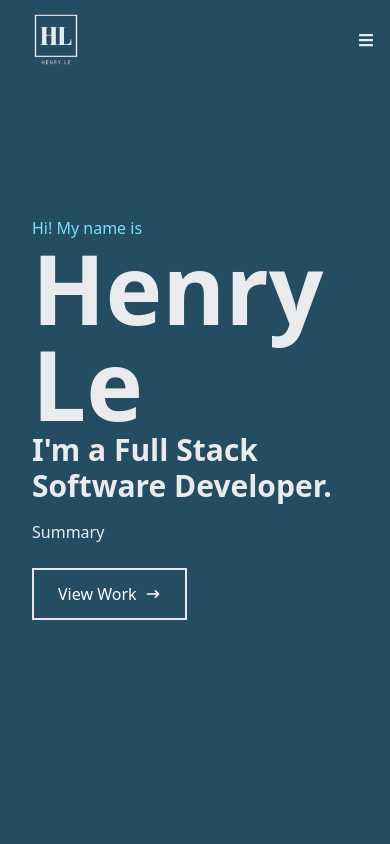
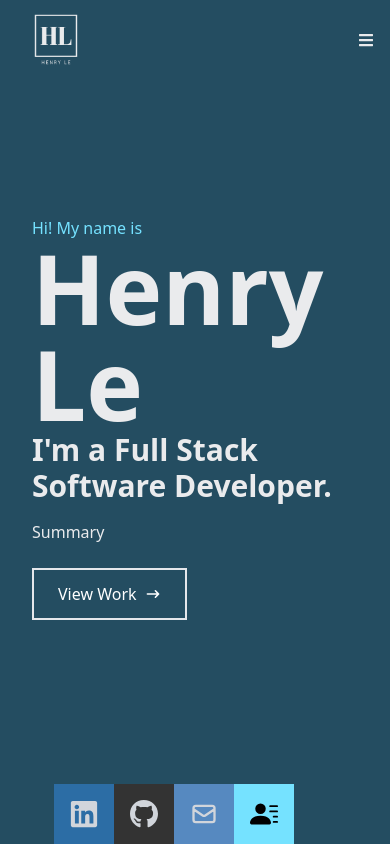
Before and after one commit to lainshiHenry/portfolio-website, a React (Create React App) app: page / in a window 390 px wide. Shown: the top 844 px of the page. Built offline with nearby package versions, Linux system fonts and the light colour scheme.

Commit message:
Implemented bottom social bar for smaller screens

```diff
--- a/src/App.js
+++ b/src/App.js
@@ -16,7 +16,7 @@ function App() {
       <Skills />
       <Work />
       <Contact />
-      {/*<SocialBottomBar />*/}
+      <SocialBottomBar />
     </div>
   );
 }
--- a/src/components/About.jsx
+++ b/src/components/About.jsx
@@ -7,6 +7,9 @@ const About = () => {
                 <div>
                     <p className='text-4xl font-bold inline border-b-4 border-[#5689C0]'>About</p>
                 </div>
+                <div>
+                    <p className='py-8 w-full'>I'm a web and mobile software developer.</p>
+                </div>
             </div>
         </section>
     )
--- a/src/components/SocialBottomBar.jsx
+++ b/src/components/SocialBottomBar.jsx
@@ -5,25 +5,25 @@ import { BsFillPersonLinesFill } from 'react-icons/bs';
 
 const SocialBottomBar = () => {
     return (
-        <div className='flex fixed flex-col bottom-[00%] left-[35%] lg:hidden' >
-            <ul>
-                <a href='https://www.linkedin.com/in/lehenry/' className='inline-block justify-between items-center w-full text-gray-300'>
-                    <li className='w-[60px] h-[60px] flex justify-between items-center ml-[-100px] bg-[#2c6da5]'>
+        <div className='flex fixed flex-row bottom-[-0%] left-[60%] lg:hidden' >
+            <ul className=''>
+                <a href='https://www.linkedin.com/in/lehenry/' className='flex justify-between items-center w-full text-gray-300 hover:-translate-y-2 duration-500'>
+                    <li className='w-[60px] h-[60px] flex justify-between items-center mb-[-60px] ml-[-180px] bg-[#2c6da5]'>
                         <FaLinkedin size={30} />
                     </li>
                 </a>
-                <a href='https://github.com/lainshiHenry' className='inline-block justify-between items-center w-full text-gray-300'>
-                    <li className='w-[60px] h-[60px] flex justify-between items-center ml-[-100px] bg-[#333333]'>
+                <a href='https://github.com/lainshiHenry' className='flex justify-between items-center w-full text-gray-300 hover:-translate-y-2 duration-500'>
+                    <li className='w-[60px] h-[60px] flex justify-between items-center mb-[-60px] ml-[-120px] bg-[#333333]'>
                         <FaGithub size={30} />
                     </li>
                 </a>
-                <a href='mailto:henryle913@outlook.com' className='flex justify-between items-center w-full text-gray-300'>
-                    <li className='w-[60px] h-[60px] flex justify-between items-center ml-[-100px] bg-[#5689C0]'>
+                <a href='mailto:henryle913@outlook.com' className='flex justify-between items-center w-full text-gray-300 hover:-translate-y-2 duration-500'>
+                    <li className='w-[60px] h-[60px] flex justify-between items-center mb-[-60px] ml-[-60px] bg-[#5689C0]'>
                         <HiOutlineMail size={30} />
                     </li>
                 </a>
-                <a href='/' className='flex justify-between items-center w-full text-black'>
-                    <li className='w-[60px] h-[60px] flex justify-between items-center ml-[-100px] bg-[#75E2FF]'>
+                <a href='/' className='flex justify-between items-center w-full text-black hover:-translate-y-2 duration-500'>
+                    <li className='w-[60px] h-[60px] flex justify-between items-center mb-[0px] ml-[0px] bg-[#75E2FF]'>
                         <BsFillPersonLinesFill size={30} />
 
                     </li>
```
